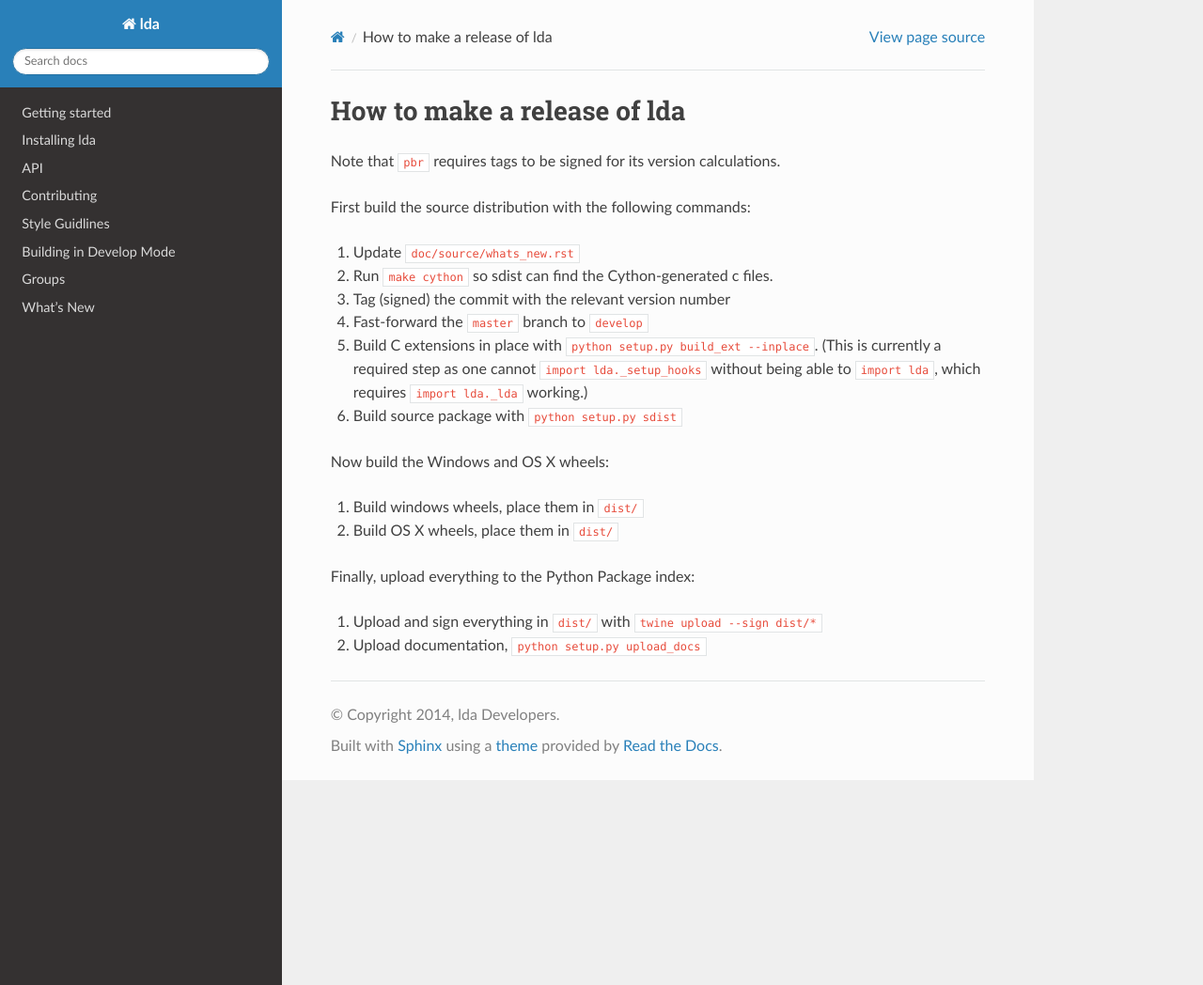
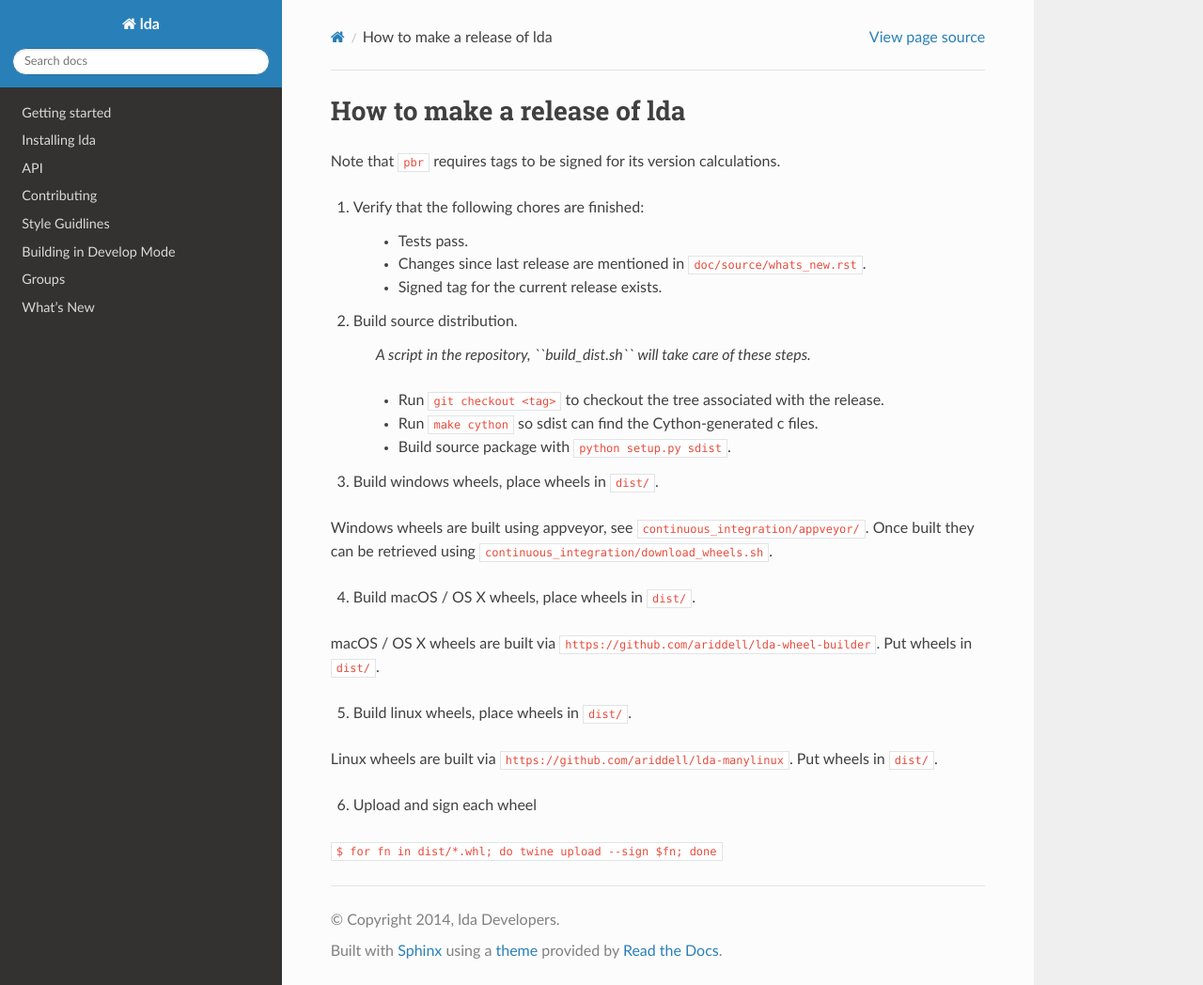
Before and after one commit to lda-project/lda, a Sphinx documentation site: the page built from doc/source/release_howto.rst, in a window 1280 px wide and 1048 px high. Shown: the whole window at 94% size. Built offline with Sphinx 7.4.7 and the Read the Docs theme 2.0.0, drawn with Linux system fonts in a browser that asks for light colours.

Commit message:
DOC: update release notes, release HOWTO

```diff
--- a/doc/source/release_howto.rst
+++ b/doc/source/release_howto.rst
@@ -4,24 +4,35 @@
 
 Note that ``pbr`` requires tags to be signed for its version calculations.
 
-First build the source distribution with the following commands:
+1. Verify that the following chores are finished:
 
-#. Update ``doc/source/whats_new.rst``
-#. Run ``make cython`` so sdist can find the Cython-generated c files.
-#. Tag (signed) the commit with the relevant version number
-#. Fast-forward the ``master`` branch to ``develop``
-#. Build C extensions in place with ``python setup.py build_ext --inplace``.
-   (This is currently a required step as one cannot ``import lda._setup_hooks``
-   without being able to ``import lda``, which requires ``import lda._lda``
-   working.)
-#. Build source package with ``python setup.py sdist``
+    - Tests pass.
+    - Changes since last release are mentioned in ``doc/source/whats_new.rst``.
+    - Signed tag for the current release exists.
 
-Now build the Windows and OS X wheels:
+2. Build source distribution.
 
-#. Build windows wheels, place them in ``dist/``
-#. Build OS X wheels, place them in ``dist/``
+     *A script in the repository, ``build_dist.sh`` will take care of these steps.*
 
-Finally, upload everything to the Python Package index:
+     - Run ``git checkout <tag>`` to checkout the tree associated with the release.
+     - Run ``make cython`` so sdist can find the Cython-generated c files.
+     - Build source package with ``python setup.py sdist``.
 
-#. Upload and sign everything in ``dist/`` with ``twine upload --sign dist/*``
-#. Upload documentation, ``python setup.py upload_docs``
+3. Build windows wheels, place wheels in ``dist/``.
+
+Windows wheels are built using appveyor, see ``continuous_integration/appveyor/``.
+Once built they can be retrieved using ``continuous_integration/download_wheels.sh``.
+
+4. Build macOS / OS X wheels, place wheels in ``dist/``.
+
+macOS / OS X wheels are built via ``https://github.com/ariddell/lda-wheel-builder``.
+Put wheels in ``dist/``.
+
+5. Build linux wheels, place wheels in ``dist/``.
+
+Linux wheels are built via ``https://github.com/ariddell/lda-manylinux``. Put
+wheels in ``dist/``.
+
+6. Upload and sign each wheel
+
+``$ for fn in dist/*.whl; do twine upload --sign $fn; done``
--- a/doc/source/whats_new.rst
+++ b/doc/source/whats_new.rst
@@ -6,6 +6,10 @@
  What's New
 ============
 
+v1.0.4 (13. July 2016)
+======================
+- Linux wheels (manylinux1)
+
 v1.0.3 (5. Nov 2015)
 ====================
 - Python 3.5 wheels
```
